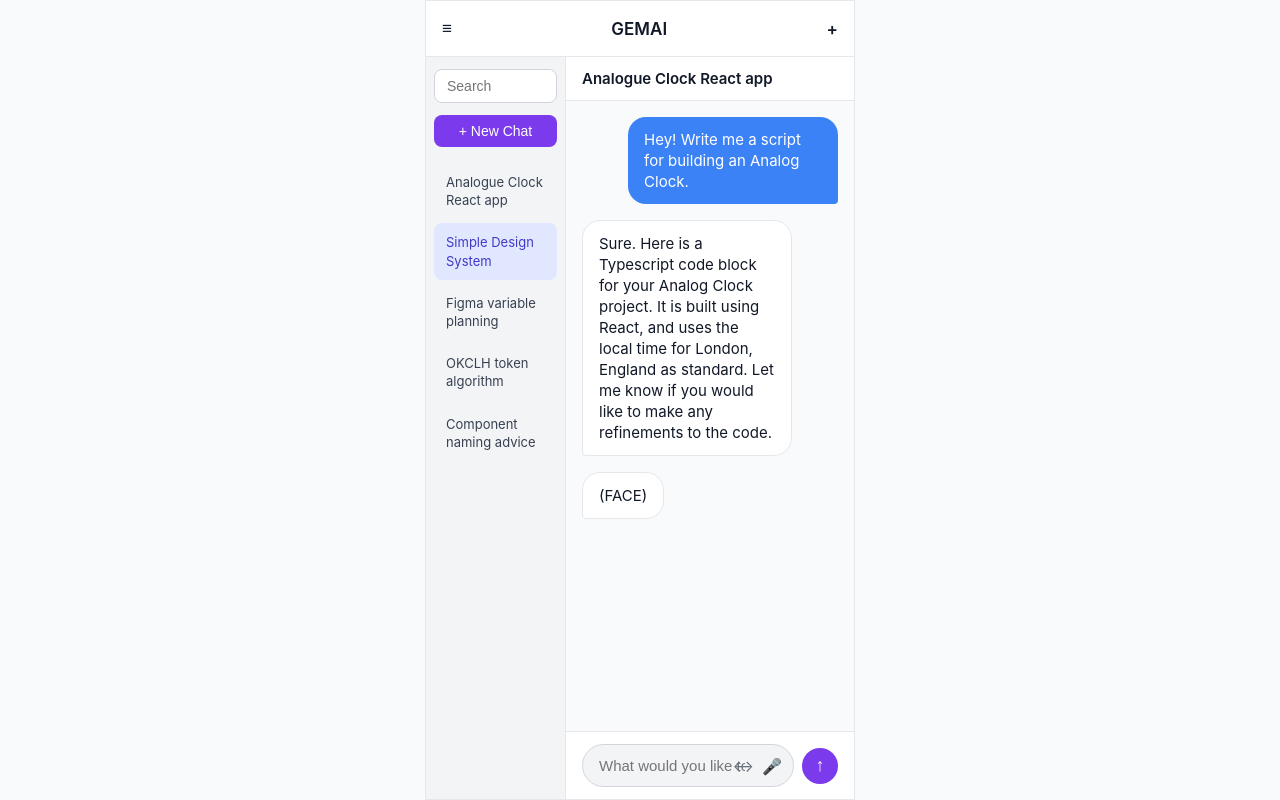
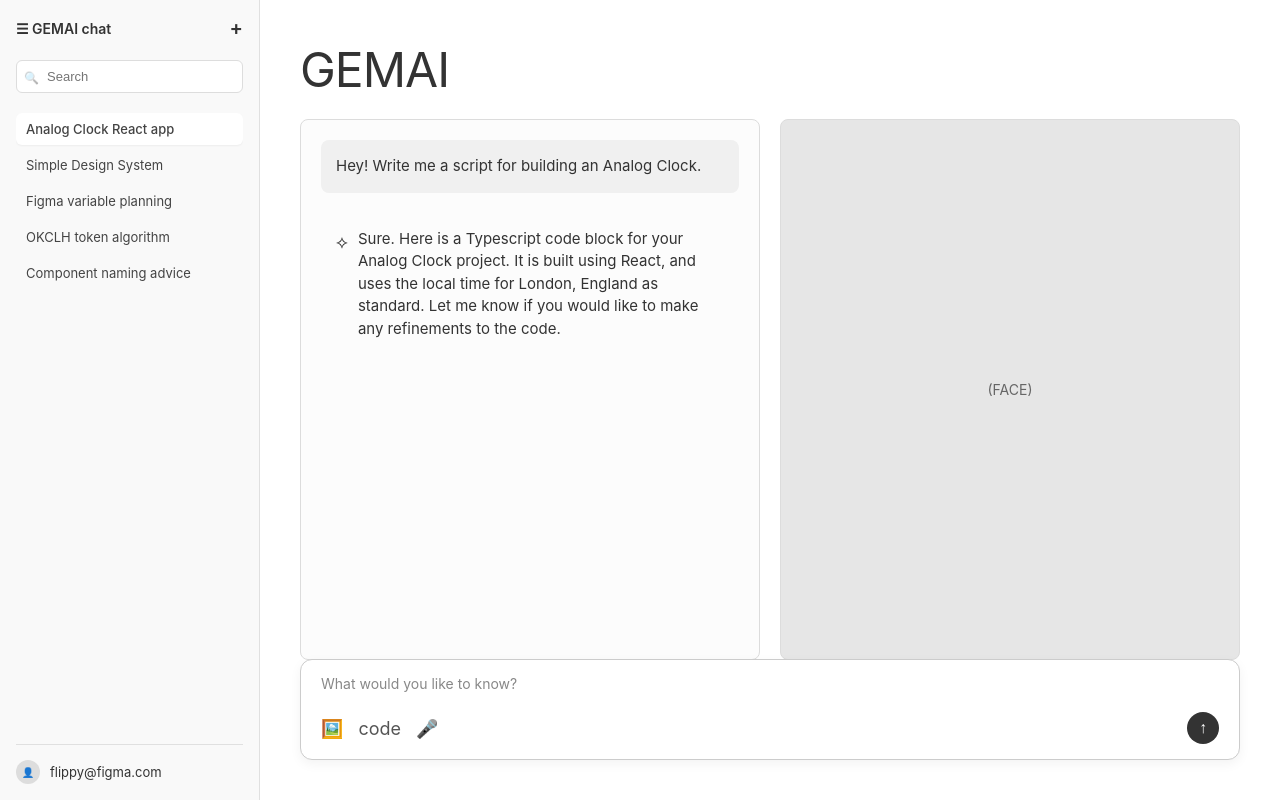
Before and after one commit to wwhambug/GEMAI, a plain HTML site: page index.html in a window 1280 px wide. Drawn offline with Linux system fonts and the light colour scheme.

Commit message:
am i idiot?

```diff
--- a/index.html
+++ b/index.html
@@ -1,244 +1,332 @@
 <!DOCTYPE html>
 <html lang="ko">
 <head>
-<meta charset="UTF-8" />
-<meta name="viewport" content="width=device-width, initial-scale=1.0"/>
-<title>GEMAI - Static UI</title>
+    <meta charset="UTF-8">
+    <meta name="viewport" content="width=device-width, initial-scale=1.0">
+    <title>GEMAI Chat Prototype</title>
     <style>
+        /* 기본 리셋 및 폰트 설정 */
         * {
+            box-sizing: border-box;
             margin: 0;
             padding: 0;
-    box-sizing: border-box;
         }
 
         body {
-    font-family: -apple-system, BlinkMacSystemFont, 'Segoe UI', Roboto, Oxygen, Ubuntu, Cantarell, sans-serif;
-    background: #f9fafb;
-    color: #111827;
+            font-family: 'Inter', -apple-system, BlinkMacSystemFont, "Segoe UI", Roboto, Helvetica, Arial, sans-serif;
+            background-color: #ffffff;
+            color: #333;
             height: 100vh;
+            display: flex;
             overflow: hidden;
         }
 
-  .app {
-    height: 100vh;
-    max-width: 430px;           /* iPhone 14 Pro Max 느낌 */
-    margin: 0 auto;
-    border: 1px solid #e5e7eb;
-    background: white;
-    position: relative;
-    overflow: hidden;
+        /* --- 사이드바 (Sidebar) --- */
+        .sidebar {
+            width: 260px;
+            background-color: #f9f9f9; /* 아주 연한 회색 */
+            border-right: 1px solid #e0e0e0;
+            display: flex;
+            flex-direction: column;
+            padding: 16px;
+            flex-shrink: 0;
         }
 
-  .header {
-    height: 56px;
-    background: white;
-    border-bottom: 1px solid #e5e7eb;
+        .sidebar-header {
             display: flex;
+            justify-content: space-between;
             align-items: center;
-    justify-content: space-between;
-    padding: 0 16px;
+            margin-bottom: 20px;
             font-weight: 600;
-    font-size: 17px;
-    position: relative;
-    z-index: 10;
+            font-size: 14px;
         }
 
-  .container {
-    display: flex;
-    height: calc(100% - 56px);
+        .sidebar-header .icon {
+            cursor: pointer;
+            font-size: 18px;
         }
 
-  .sidebar {
-    width: 140px;
-    background: #f3f4f6;
-    border-right: 1px solid #e5e7eb;
-    overflow-y: auto;
-    padding: 12px 8px;
+        /* 검색창 */
+        .search-box {
+            position: relative;
+            margin-bottom: 20px;
         }
 
-  .search {
-    background: white;
-    border-radius: 8px;
-    padding: 8px 12px;
-    font-size: 14px;
-    border: 1px solid #d1d5db;
-    margin-bottom: 12px;
+        .search-box input {
             width: 100%;
+            padding: 8px 12px 8px 30px;
+            border-radius: 6px;
+            border: 1px solid #ddd;
+            background-color: #fff;
+            font-size: 13px;
+            outline: none;
         }
 
-  .new-chat {
-    background: #7c3aed;
-    color: white;
-    border: none;
-    border-radius: 8px;
-    padding: 8px 12px;
-    font-size: 14px;
-    width: 100%;
-    margin-bottom: 16px;
-    cursor: default;
+        .search-box::before {
+            content: "🔍";
+            position: absolute;
+            left: 8px;
+            top: 50%;
+            transform: translateY(-50%);
+            font-size: 12px;
+            opacity: 0.5;
+        }
+
+        /* 채팅 목록 */
+        .chat-list {
+            flex: 1;
+            overflow-y: auto;
+            display: flex;
+            flex-direction: column;
+            gap: 4px;
         }
 
         .chat-item {
-    padding: 10px 12px;
-    border-radius: 8px;
-    margin-bottom: 4px;
+            padding: 8px 10px;
             font-size: 13px;
-    line-height: 1.4;
-    color: #374151;
+            color: #444;
+            border-radius: 6px;
+            cursor: pointer;
+            white-space: nowrap;
+            overflow: hidden;
+            text-overflow: ellipsis;
+        }
+
+        .chat-item:hover {
+            background-color: #eaeaea;
         }
 
         .chat-item.active {
-    background: #e0e7ff;
-    color: #4338ca;
+            background-color: #fff;
+            box-shadow: 0 1px 2px rgba(0,0,0,0.05);
+            font-weight: 500;
         }
 
-  .main {
+        /* 사용자 프로필 (하단) */
+        .user-profile {
+            display: flex;
+            align-items: center;
+            padding-top: 15px;
+            border-top: 1px solid #e0e0e0;
+            font-size: 13px;
+            color: #333;
+        }
+
+        .avatar {
+            width: 24px;
+            height: 24px;
+            border-radius: 50%;
+            background-color: #ddd;
+            margin-right: 10px;
+            /* 임시 이미지 대체 */
+            display: flex;
+            align-items: center;
+            justify-content: center;
+            font-size: 10px;
+        }
+
+        /* --- 메인 콘텐츠 (Main Content) --- */
+        .main-content {
             flex: 1;
+            display: flex;
+            flex-direction: column;
+            padding: 40px;
+            position: relative;
+        }
+
+        .main-title {
+            font-size: 48px;
+            font-weight: 400; /* 얇고 깔끔한 느낌 */
+            margin-bottom: 20px;
+            letter-spacing: -1px;
+        }
+
+        /* 중앙 2분할 영역 */
+        .split-view {
+            display: flex;
+            gap: 20px;
+            flex: 1;
+            margin-bottom: 100px; /* 하단 입력창 공간 확보 */
+        }
+
+        .panel {
+            flex: 1;
+            border: 1px solid #dcdcdc; /* Figma의 박스 라인 느낌 */
+            border-radius: 8px;
+            padding: 20px;
+            background-color: #fcfcfc;
             display: flex;
             flex-direction: column;
         }
 
-  .chat-header {
-    padding: 12px 16px;
-    border-bottom: 1px solid #e5e7eb;
-    font-weight: 600;
-    font-size: 15px;
-    background: white;
+        /* 왼쪽 패널: 채팅 내용 */
+        .chat-display {
+            display: flex;
+            flex-direction: column;
+            gap: 20px;
         }
 
-  .messages {
-    flex: 1;
-    padding: 16px;
-    overflow-y: auto;
-    background: #f9fafb;
+        .message-box {
+            padding: 15px;
+            border-radius: 8px;
+            font-size: 15px;
+            line-height: 1.5;
+        }
+
+        .user-msg {
+            background-color: #f0f0f0;
+            color: #333;
+            align-self: flex-start;
+            width: 100%;
+        }
+
+        .ai-msg {
+            background-color: transparent;
+            color: #333;
+            display: flex;
+            gap: 10px;
+        }
+
+        .ai-icon {
+            font-size: 18px;
+        }
+
+        /* 오른쪽 패널: FACE */
+        .face-panel {
+            align-items: center;
+            justify-content: center;
+            background-color: #e6e6e6; /* 회색 배경 */
+        }
+
+        .face-text {
+            color: #666;
+            font-size: 14px;
+        }
+
+        /* --- 하단 입력창 (Input Area) --- */
+        .input-wrapper {
+            position: absolute;
+            bottom: 40px;
+            left: 40px;
+            right: 40px;
+        }
+
+        .input-container {
+            border: 1px solid #ccc;
+            border-radius: 12px;
+            padding: 15px 20px;
+            background-color: #fff;
+            box-shadow: 0 4px 12px rgba(0,0,0,0.05);
             display: flex;
             flex-direction: column;
-    gap: 16px;
+            gap: 15px;
         }
 
-  .message {
-    max-width: 82%;
-    padding: 12px 16px;
-    border-radius: 18px;
-    font-size: 15px;
-    line-height: 1.4;
+        .input-label {
+            font-size: 14px;
+            color: #888;
+            margin-bottom: 5px;
         }
 
-  .user {
-    align-self: flex-end;
-    background: #3b82f6;
-    color: white;
-    border-bottom-right-radius: 4px;
+        .input-actions {
+            display: flex;
+            justify-content: space-between;
+            align-items: center;
         }
 
-  .ai {
-    align-self: flex-start;
-    background: white;
-    border: 1px solid #e5e7eb;
-    border-bottom-left-radius: 4px;
-    color: #111827;
+        .action-icons {
+            display: flex;
+            gap: 15px;
+            color: #555;
+            font-size: 18px;
+            cursor: pointer;
         }
 
-  .input-area {
-    padding: 12px 16px;
-    background: white;
-    border-top: 1px solid #e5e7eb;
-    display: flex;
-    align-items: center;
-    gap: 8px;
-  }
-
-  .input-wrapper {
-    flex: 1;
-    position: relative;
-  }
-
-  .input {
-    width: 100%;
-    padding: 12px 48px 12px 16px;
-    border: 1px solid #d1d5db;
-    border-radius: 24px;
-    font-size: 15px;
-    background: #f3f4f6;
-  }
-
-  .icons {
-    position: absolute;
-    right: 12px;
-    top: 50%;
-    transform: translateY(-50%);
-    display: flex;
-    gap: 8px;
-    color: #6b7280;
-  }
-
-  .send {
-    width: 36px;
-    height: 36px;
-    background: #7c3aed;
+        .send-btn {
+            background-color: #333;
             color: white;
+            width: 32px;
+            height: 32px;
+            border-radius: 50%;
             border: none;
-    border-radius: 50%;
             display: flex;
             align-items: center;
             justify-content: center;
-    font-size: 18px;
+            cursor: pointer;
+            font-size: 16px;
         }
+
+        /* 아이콘 SVG 단순화 */
+        .icon-svg {
+            width: 20px;
+            height: 20px;
+            fill: currentColor;
+            opacity: 0.7;
+        }
+
     </style>
 </head>
 <body>
 
-<div class="app">
-
-  <div class="header">
-    <div>≡</div>
-    <div>GEMAI</div>
-    <div>+</div>
+    <aside class="sidebar">
+        <div class="sidebar-header">
+            <span>☰ GEMAI chat</span>
+            <span style="font-size:20px;">+</span>
         </div>
 
-  <div class="container">
-    <div class="sidebar">
-      <input type="text" class="search" placeholder="Search" />
-      <button class="new-chat">+ New Chat</button>
+        <div class="search-box">
+            <input type="text" placeholder="Search">
+        </div>
 
-      <div class="chat-item">Analogue Clock React app</div>
-      <div class="chat-item active">Simple Design System</div>
+        <div class="chat-list">
+            <div class="chat-item active">Analog Clock React app</div>
+            <div class="chat-item">Simple Design System</div>
             <div class="chat-item">Figma variable planning</div>
             <div class="chat-item">OKCLH token algorithm</div>
             <div class="chat-item">Component naming advice</div>
         </div>
 
-    <div class="main">
-      <div class="chat-header">Analogue Clock React app</div>
+        <div class="user-profile">
+            <div class="avatar">👤</div>
+            <span>flippy@figma.com</span>
+        </div>
+    </aside>
 
-      <div class="messages">
-        <div class="message user">
+    <main class="main-content">
+        <h1 class="main-title">GEMAI</h1>
+
+        <div class="split-view">
+            <div class="panel chat-display">
+                <div class="message-box user-msg">
                     Hey! Write me a script for building an Analog Clock.
                 </div>
-
-        <div class="message ai">
+                <div class="message-box ai-msg">
+                    <span class="ai-icon">⟡</span>
+                    <div>
                         Sure. Here is a Typescript code block for your Analog Clock project. It is built using React, and uses the local time for London, England as standard. Let me know if you would like to make any refinements to the code.
-        </div>
-
-        <div class="message ai">
-          (FACE)
-        </div>
-      </div>
-
-      <div class="input-area">
-        <div class="input-wrapper">
-          <input type="text" class="input" placeholder="What would you like to know?" />
-          <div class="icons">
-            <span>↔</span>
-            <span>🎤</span>
-          </div>
-        </div>
-        <button class="send">↑</button>
                     </div>
                 </div>
             </div>
 
+            <div class="panel face-panel">
+                <span class="face-text">(FACE)</span>
             </div>
+        </div>
+
+        <div class="input-wrapper">
+            <div class="input-container">
+                <div class="input-label">What would you like to know?</div>
+                <div class="input-actions">
+                    <div class="action-icons">
+                        <span>🖼️</span>
+                        <span>code</span>
+                        <span>🎤</span>
+                    </div>
+                    <button class="send-btn">↑</button>
+                </div>
+            </div>
+        </div>
+    </main>
 
 </body>
 </html>
```
Lines whose indentation alone changed are shown as unchanged.
